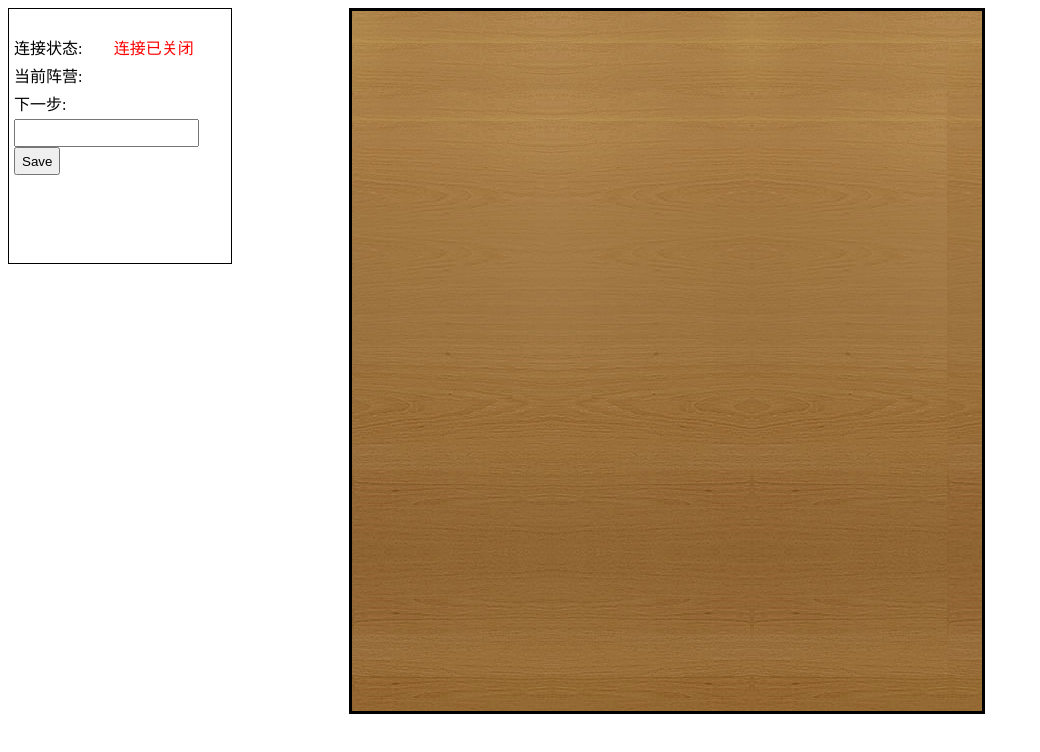
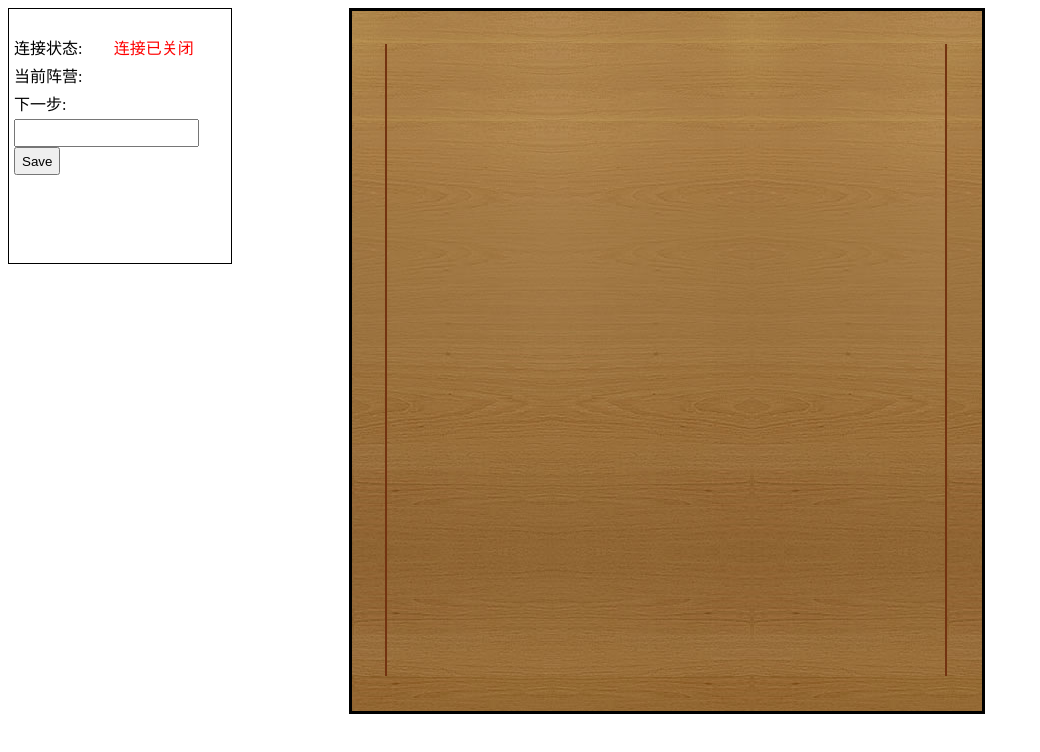
Before and after one commit to wzcssw/ChineseChess, a plain HTML site: page public/index.html in a window 1280 px wide. Shown: the whole page, without its empty margins (0-1040 px from the left). Drawn offline with Linux system fonts and the light colour scheme.

Commit message:
add border

```diff
--- a/public/style.css
+++ b/public/style.css
@@ -69,6 +69,7 @@ button{
     width: 33px;
     height: 700px;
     background: url('./img/chess_map.jpg');
+    border-right: 2px solid #733210;
 }
 .map_border_right{
     position: absolute;
@@ -76,6 +77,7 @@ button{
     width: 35px;
     height: 700px;
     background: url('./img/chess_map.jpg');
+    border-left: 2px solid #733210;
 }
 .map_border_top{
     position: absolute;
@@ -91,7 +93,7 @@ button{
     height: 35px;
     background: url('./img/chess_map_bottom.png');
 }
-/* .RZu1{
+.RZu1{
     z-index: 1000;
     background: url('./img/red_zu.png') no-repeat;
     background-size: contain;
@@ -250,7 +252,7 @@ button{
     z-index: 1000;
     background: url('./img/black_jiang.png') no-repeat;
     background-size: contain;
-} */
+}
 .point_hook{
     position: absolute;
     width: 100%;
```
